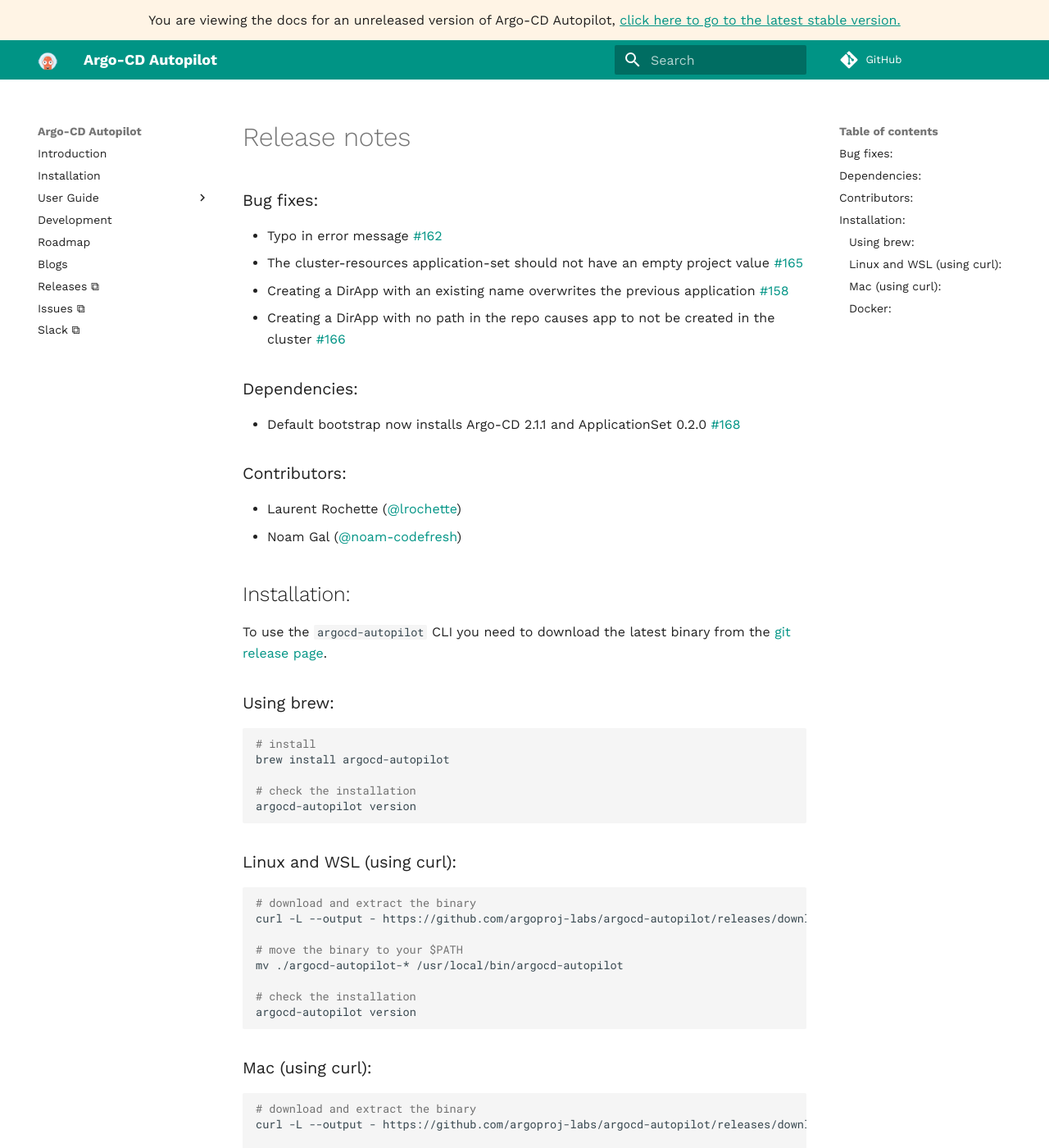
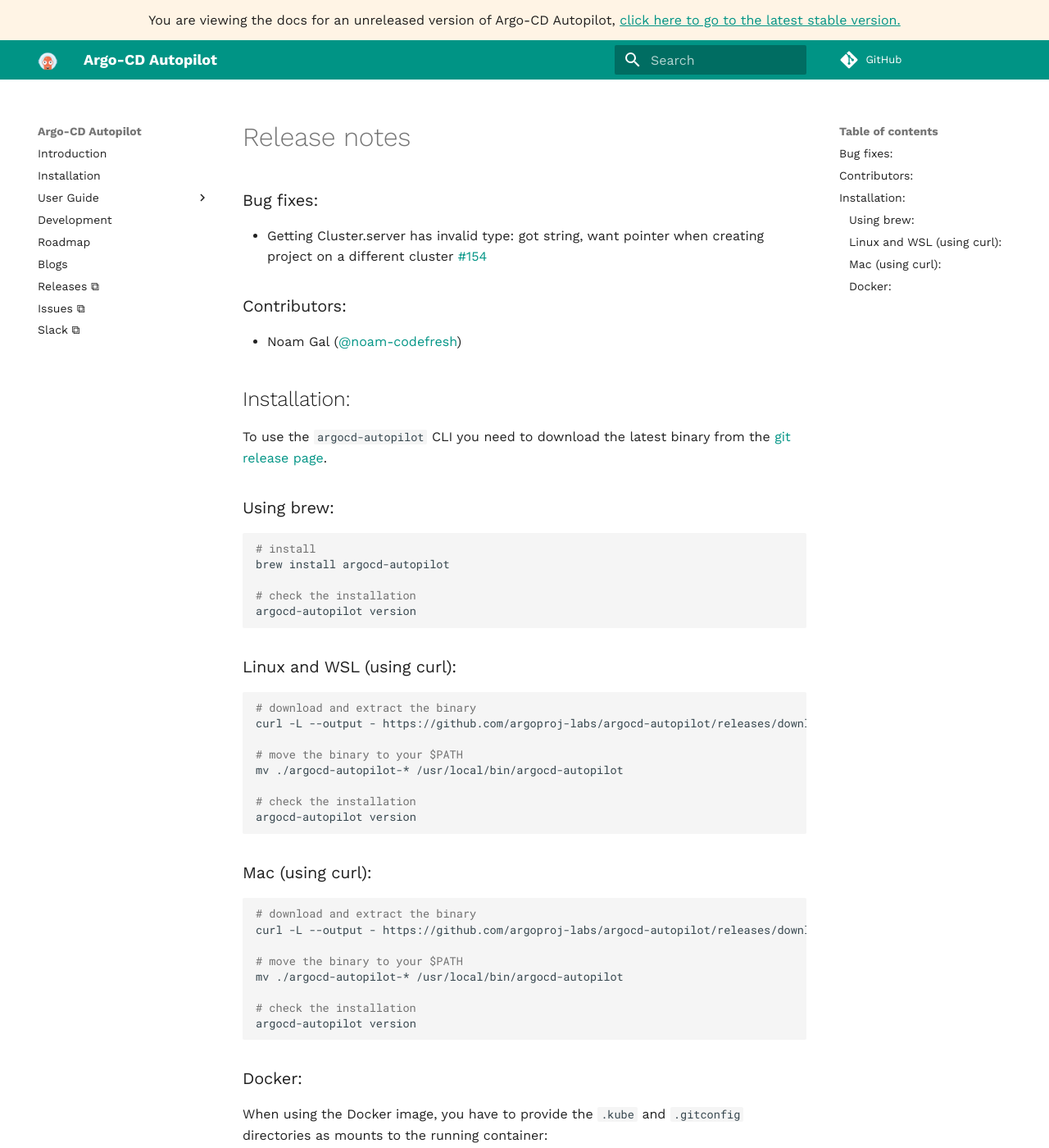
Before and after one commit to argoproj-labs/argocd-autopilot, an MkDocs documentation site: the page built from docs/releases/release_notes.md, in a window 1280 px wide and 1400 px high. Shown: the whole window at 82% size. Built offline with MkDocs 1.6.1 and Material for MkDocs 9.7.7, drawn with Linux system fonts in a browser that asks for light colours; comment, search, counter and statistics services are not loaded.

Commit message:
v0.2.17 (#177)

````diff
--- a/docs/releases/release_notes.md
+++ b/docs/releases/release_notes.md
@@ -1,15 +1,7 @@
 ### Bug fixes:
-* Typo in error message [#162](https://github.com/argoproj-labs/argocd-autopilot/pull/162)
-* The cluster-resources application-set should not have an empty project value [#165](https://github.com/argoproj-labs/argocd-autopilot/issues/165)
-* Creating a DirApp with an existing name overwrites the previous application [#158](https://github.com/argoproj-labs/argocd-autopilot/issues/158)
-* Creating a DirApp with no path in the repo causes app to not be created in the cluster [#166](https://github.com/argoproj-labs/argocd-autopilot/issues/166)
-
-### Dependencies:
-* Default bootstrap now installs Argo-CD 2.1.1 and ApplicationSet 0.2.0 [#168](https://github.com/argoproj-labs/argocd-autopilot/pull/168)
-
+* Getting Cluster.server has invalid type: got string, want pointer when creating project on a different cluster [#154](https://github.com/argoproj-labs/argocd-autopilot/issues/154)
 
 ### Contributors:
-- Laurent Rochette ([@lrochette](https://github.com/lrochette))
 - Noam Gal ([@noam-codefresh](https://github.com/noam-codefresh))
 
 ## Installation:
@@ -28,7 +20,7 @@ argocd-autopilot version
 ### Linux and WSL (using curl):
 ```bash
 # download and extract the binary
-curl -L --output - https://github.com/argoproj-labs/argocd-autopilot/releases/download/v0.2.14/argocd-autopilot-linux-amd64.tar.gz | tar zx
+curl -L --output - https://github.com/argoproj-labs/argocd-autopilot/releases/download/v0.2.17/argocd-autopilot-linux-amd64.tar.gz | tar zx
 
 # move the binary to your $PATH
 mv ./argocd-autopilot-* /usr/local/bin/argocd-autopilot
@@ -40,7 +32,7 @@ argocd-autopilot version
 ### Mac (using curl):
 ```bash
 # download and extract the binary
-curl -L --output - https://github.com/argoproj-labs/argocd-autopilot/releases/download/v0.2.14/argocd-autopilot-darwin-amd64.tar.gz | tar zx
+curl -L --output - https://github.com/argoproj-labs/argocd-autopilot/releases/download/v0.2.17/argocd-autopilot-darwin-amd64.tar.gz | tar zx
 
 # move the binary to your $PATH
 mv ./argocd-autopilot-* /usr/local/bin/argocd-autopilot
````
Also changed, not shown: CHANGELOG.md (+11 -0 lines), 1 other file.
